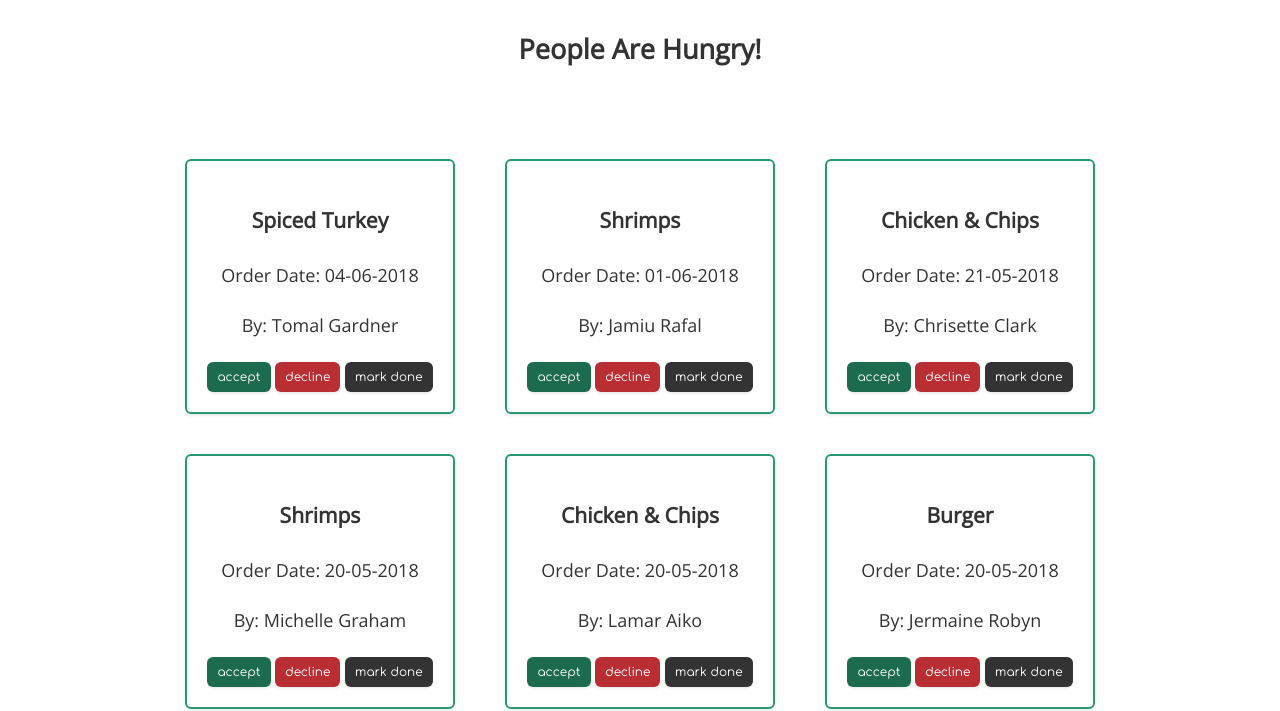
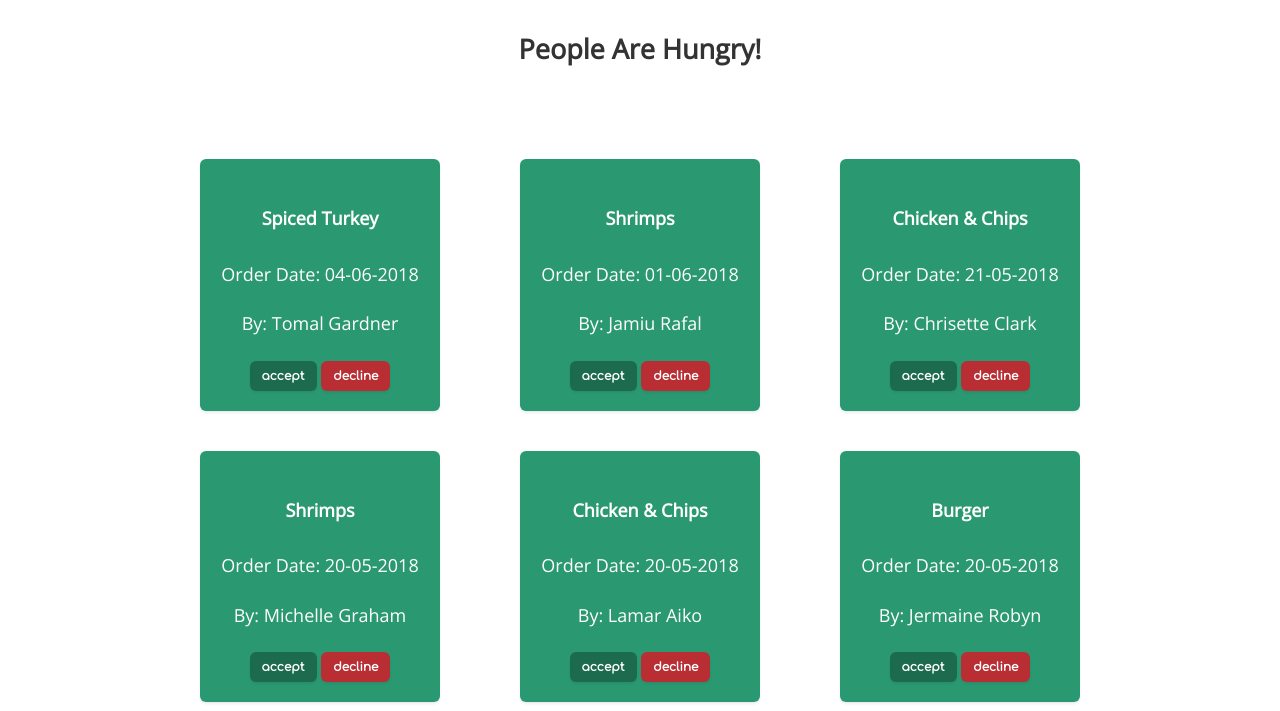
Before and after one commit to akhilome/fast-food-fast, a plain HTML site: page ui/orders.html in a window 1280 px wide. Shown: the part 103-814 px from the top of the page. Drawn offline with nearby package versions, Linux system fonts and the light colour scheme.

Commit message:
chore(admin-ui): modify admin ui layout

```diff
--- a/ui/assets/main.css
+++ b/ui/assets/main.css
@@ -83,6 +83,11 @@ button {
 
 button:hover {
   background: #666;
+}
+
+button.small {
+  font-size: 12px;
+  padding: 8px 12px;
 }
 
 button.danger {
@@ -386,27 +391,6 @@ fieldset > div {
   max-width: 960px;
 }
 
-.admin-menu {
-  max-width: 720px;
-}
-
-.order-card__admin {
-  border: 2px solid #2a9971;
-  background: #fff;
-  color: #333;
-}
-
-.order-card__admin button {
-  font-size: 12px;
-  padding: 8px 10px;
-  font-weight: 400;
-}
-
-.order-card__admin--new {
-  background: #2a9971;
-  color: #fff;
-}
-
 /* Footer */
 footer {
   display: flex;
--- a/ui/orders.html
+++ b/ui/orders.html
@@ -25,64 +25,58 @@
   <div class="wrapper">
     <h2>People Are Hungry!</h2>
     <section class="container admin-orders">
-        <div class="order-card order-card__admin">
-          <h3>Spiced Turkey</h3>
+        <div class="order-card">
+          <h4>Spiced Turkey</h4>
           <p>Order Date: 04-06-2018</p>
           <p>By: Tomal Gardner</p>
           <div class="admin-buttons">
-            <button class="primary">Accept</button>
-            <button class="danger">Decline</button>
-            <button>Mark Done</button>
+            <button class="small primary">Accept</button>
+            <button class="small danger">Decline</button>
           </div>
         </div>
-        <div class="order-card order-card__admin">
-          <h3>Shrimps</h3>
+        <div class="order-card">
+          <h4>Shrimps</h4>
           <p>Order Date: 01-06-2018</p>
           <p>By: Jamiu Rafal</p>
           <div class="admin-buttons">
-            <button class="primary">Accept</button>
-            <button class="danger">Decline</button>
-            <button>Mark Done</button>
+            <button class="small primary">Accept</button>
+            <button class="small danger">Decline</button>
           </div>
         </div>
-        <div class="order-card order-card__admin">
-          <h3>Chicken & Chips</h3>
+        <div class="order-card">
+          <h4>Chicken & Chips</h4>
           <p>Order Date: 21-05-2018</p>
           <p>By: Chrisette Clark</p>
           <div class="admin-buttons">
-            <button class="primary">Accept</button>
-            <button class="danger">Decline</button>
-            <button>Mark Done</button>
+            <button class="small primary">Accept</button>
+            <button class="small danger">Decline</button>
           </div>
         </div>
-        <div class="order-card order-card__admin">
-          <h3>Shrimps</h3>
+        <div class="order-card">
+          <h4>Shrimps</h4>
           <p>Order Date: 20-05-2018</p>
           <p>By: Michelle Graham</p>
           <div class="admin-buttons">
-            <button class="primary">Accept</button>
-            <button class="danger">Decline</button>
-            <button>Mark Done</button>
+            <button class="small primary">Accept</button>
+            <button class="small danger">Decline</button>
           </div>
         </div>
-        <div class="order-card order-card__admin">
-          <h3>Chicken & Chips</h3>
+        <div class="order-card">
+          <h4>Chicken & Chips</h4>
           <p>Order Date: 20-05-2018</p>
           <p>By: Lamar Aiko</p>
           <div class="admin-buttons">
-            <button class="primary">Accept</button>
-            <button class="danger">Decline</button>
-            <button>Mark Done</button>
+            <button class="small primary">Accept</button>
+            <button class="small danger">Decline</button>
           </div>
         </div>
-        <div class="order-card order-card__admin">
-          <h3>Burger</h3>
+        <div class="order-card">
+          <h4>Burger</h4>
           <p>Order Date: 20-05-2018</p>
           <p>By: Jermaine Robyn</p>
           <div class="admin-buttons">
-            <button class="primary">Accept</button>
-            <button class="danger">Decline</button>
-            <button>Mark Done</button>
+            <button class="small primary">Accept</button>
+            <button class="small danger">Decline</button>
           </div>
         </div>
     </section>
```
Also changed, not shown: ui/admin-menu.html (+31 -31 lines).
